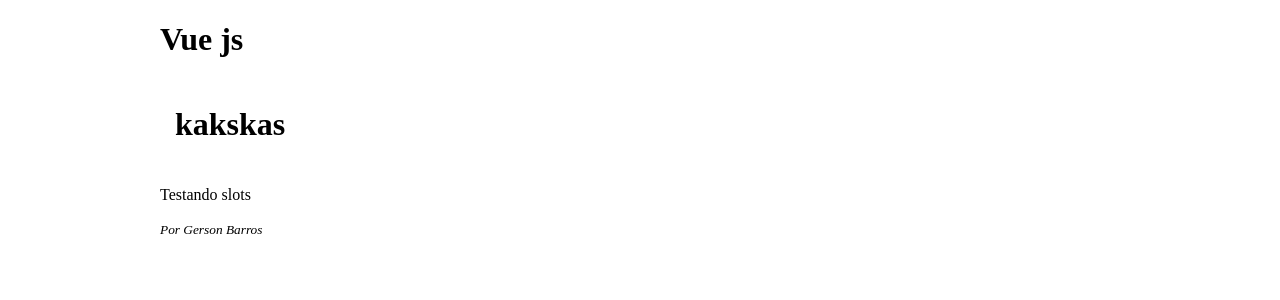
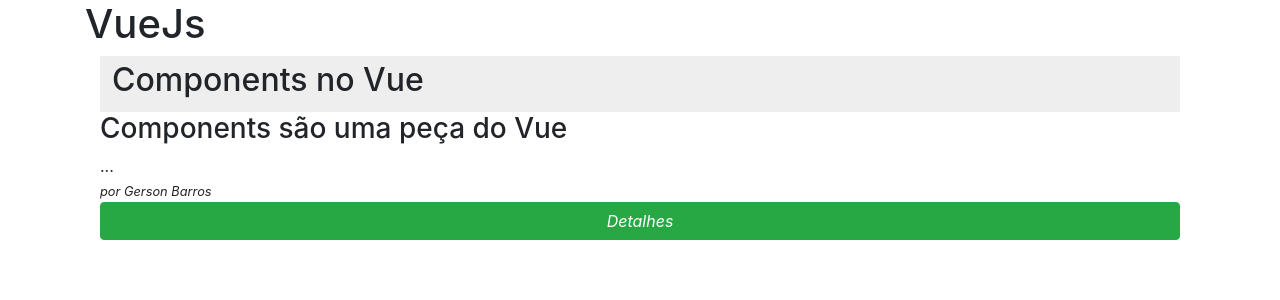
Before and after one commit to gbarros1994/slots-vue, a Vue app: page / in a window 1280 px wide. Shown: the top 300 px of the page. Built offline with nearby package versions, Linux system fonts and the light colour scheme.

Commit message:
ajustes para teste de scopo

```diff
--- a/public/index.html
+++ b/public/index.html
@@ -5,6 +5,7 @@
     <meta http-equiv="X-UA-Compatible" content="IE=edge">
     <meta name="viewport" content="width=device-width,initial-scale=1.0">
     <link rel="icon" href="<%= BASE_URL %>favicon.ico">
+    <link rel="stylesheet" href="https://stackpath.bootstrapcdn.com/bootstrap/4.5.0/css/bootstrap.min.css" integrity="sha384-9aIt2nRpC12Uk9gS9baDl411NQApFmC26EwAOH8WgZl5MYYxFfc+NcPb1dKGj7Sk" crossorigin="anonymous">
     <title><%= htmlWebpackPlugin.options.title %></title>
   </head>
   <body>
--- a/src/App.vue
+++ b/src/App.vue
@@ -1,11 +1,20 @@
 <template>
   <div id="app" class="container">
-    <h1>Vue js</h1>
+    <h1>VueJs</h1>
+
     <Post>
-      <h1 slot="cabecalho">kakskas</h1>
-      <p slot="conteudo">Testando slots</p>
-      <small slot="rodape">Por Gerson Barros</small>
+      <h2 slot="cabecalho">Components no Vue</h2>
+
+      <p class="h3">Components são uma peça do Vue</p>
+      <span>...</span>
+
+      <small slot="rodape">por Gerson Barros</small>
+
+      <template slot="botao">
+        Detalhes
+      </template>
     </Post>
+
   </div>
 </template>
 
@@ -17,10 +26,3 @@ export default {
   }
 }
 </script>
-
-<style lang="css" scoped>
-  .container {
-    width: 960px;
-    margin: auto;
-  }
-</style>
--- a/src/components/Post.vue
+++ b/src/components/Post.vue
@@ -1,27 +1,27 @@
 <template>
-    <div class="post">
+    <div class="col-lg-12">
         <div class="post-cabecalho">
             <slot name="cabecalho"></slot>
         </div>
         <div class="post-conteudo">
-            <slot name="conteudo"></slot>
+            <slot></slot>
         </div>
         <div class="post-rodape">
             <slot name="rodape"></slot>
+            <a href="" class="btn btn-success d-block">
+                <slot name="botao">Ler mais...</slot>
+            </a>
         </div>
     </div>
 </template>
 
 <style lang="css" scoped>
-    .post {
-        margin: 15px auto;
+    .post-cabecalho {
+        padding: 5px 12px;
+        background-color: #eee;
     }
 
-    .post-cabecalho {
-        padding: 5px 15px;
-    }
-
-    .post-conteuto {
+    .post-conteudo {
         font-size: 16px;
     }
 
```
